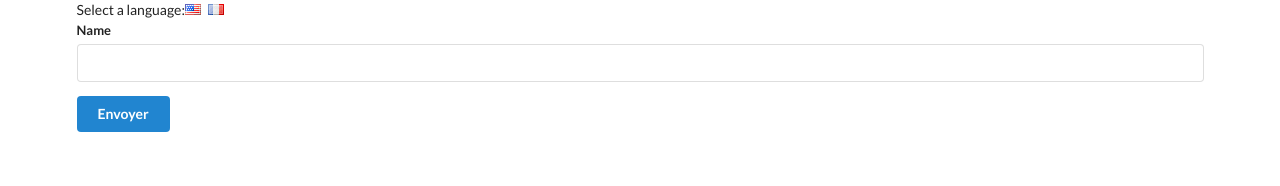
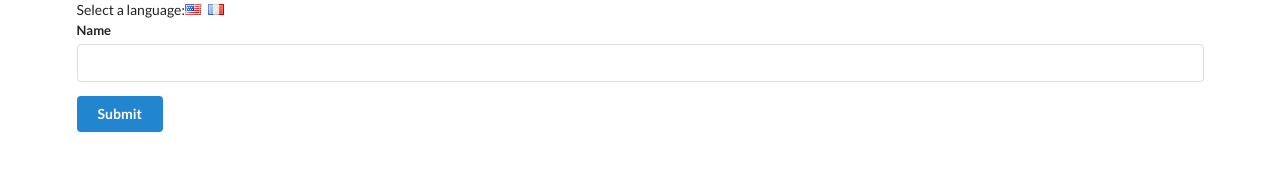
Before and after one commit to dvadz/react_context, a React (Create React App) app: page / in a window 1280 px wide. Shown: the top 186 px of the page. Built offline with nearby package versions, Linux system fonts and the light colour scheme.

Commit message:
Also updated the usage of LanguageContext inside of Button to destructure "language"

```diff
--- a/src/components/Button.js
+++ b/src/components/Button.js
@@ -2,14 +2,16 @@ import React from "react";
 import LanguageContext from "../contexts/LanguageContext";
 
 class Button extends React.Component {
-  renderSubmit(value) {
-    return value === "english" ? "Submit" : "Envoyer";
+  renderSubmit(language) {
+    return language === "english" ? "Submit" : "Envoyer";
   }
 
   render() {
     return (
       <button className='ui button primary'>
-        <LanguageContext.Consumer>{(value) => this.renderSubmit(value)}</LanguageContext.Consumer>
+        <LanguageContext.Consumer>
+          {({ language }) => this.renderSubmit(language)}
+        </LanguageContext.Consumer>
       </button>
     );
   }
```
